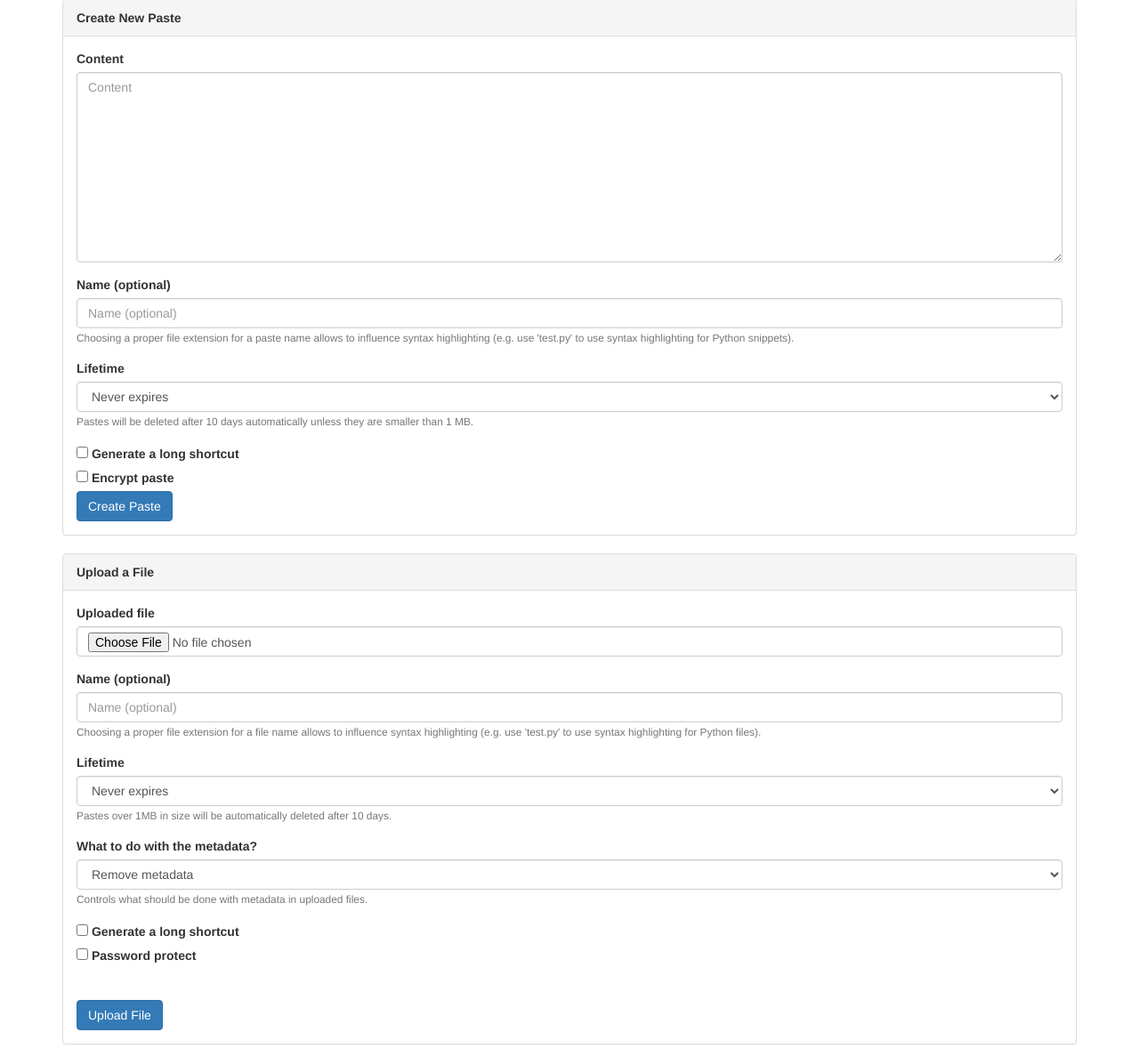
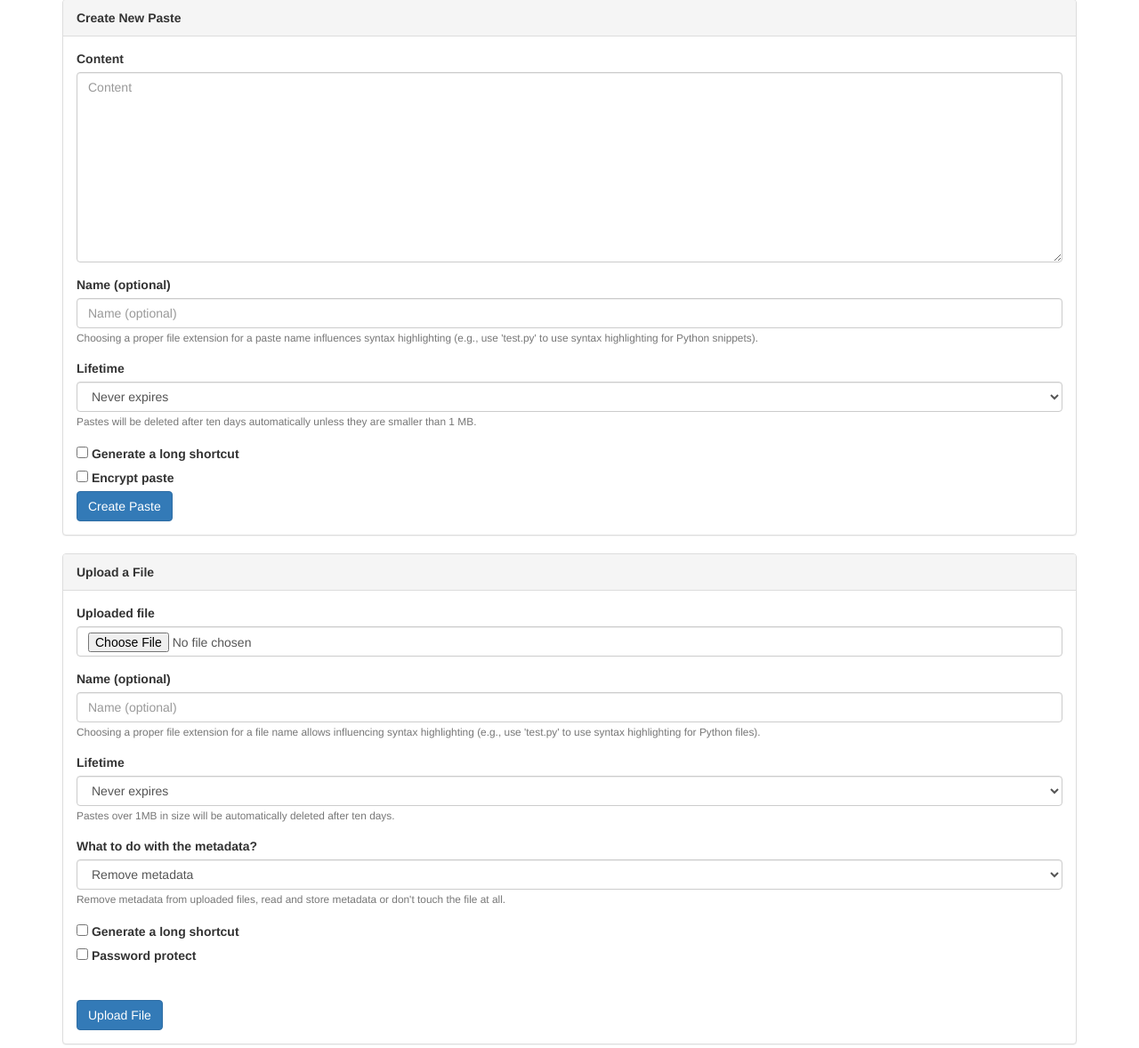
Before and after one commit to takeshixx/kleber, a Django app: page / in a window 1280 px wide. Shown: the part 73-1251 px from the top of the page at 89% size. Run offline with Django 3.2, Linux system fonts and the light colour scheme; the visitor is signed in with stand-in values (Sample User, id 1); data that the repository does not hold is empty; some libraries are stand-ins or nearby versions; some web fonts are replaced.

Commit message:
Updated texts

```diff
--- a/web/forms.py
+++ b/web/forms.py
@@ -25,25 +25,25 @@ MAX_UPLOAD_SIZE = 262144000 # 250 MB
 class CreatePasteForm(forms.ModelForm):
     name = forms.CharField(label=_('Name (optional)'),
                            required=False,
-                           help_text=_('Choosing a proper file extension for a paste name allows '
-                                       'to influence syntax highlighting (e.g. use \'test.py\' '
+                           help_text=_('Choosing a proper file extension for a paste name '
+                                       'influences syntax highlighting (e.g., use \'test.py\' '
                                        'to use syntax highlighting for Python snippets).'))
     lifetime = forms.ChoiceField(choices=LIFETIMES,
                                  widget=forms.Select(),
                                  required=True,
-                                 help_text='Pastes will be deleted after 10 days automatically unless they are smaller than 1 MB.')
+                                 help_text='Pastes will be deleted after ten days automatically unless they are smaller than 1 MB.')
     secure_shortcut = forms.BooleanField(required=False,
                                     label=_('Generate a long shortcut'),
                                     help_text=_('Longer shortcuts will be harder to guess. So with '
-                                                'this option it will be harder to find this upload '
+                                                'this option, it will be harder to find this upload '
                                                 'by guessing URLs.'))
     is_encrypted = forms.BooleanField(required=False,
                                       label=_('Encrypt paste'),
-                                      help_text=_('The content of pastes will be encrypted in on '
-                                                  'the client side. The key will only be available '
+                                      help_text=_('The content of pastes will be encrypted on '
+                                                  'the client-side. The key will only be available '
                                                   'in the URL and will never be sent to the server. '
-                                                  'Make sure to copy the link with the key or else '
-                                                  'the content will not be accessible in clear!'))
+                                                  'Make sure to copy the link with the key, or else '
+                                                  'the content will not be accessible in the clear!'))
 
     class Meta:
         model = Paste
@@ -87,28 +87,28 @@ class UploadFileForm(forms.ModelForm):
     name = forms.CharField(label=_('Name (optional)'),
                            required=False,
                            help_text=_('Choosing a proper file extension for a file name allows '
-                                       'to influence syntax highlighting (e.g. use \'test.py\' '
+                                       'influencing syntax highlighting (e.g., use \'test.py\' '
                                        'to use syntax highlighting for Python files).'))
     remove_meta = forms.ChoiceField(choices=[(2, 'Remove metadata'),
                                              (1, 'Do not remove metadata'),
                                              (0, 'Do not touch this file')],
                                     label=_('What to do with the metadata?'),
-                                    help_text=_('Controls what should be done with metadata in '
-                                                'uploaded files.'),
+                                    help_text=_('Remove metadata from uploaded files, read and store metadata '
+                                                'or don\'t touch the file at all.'),
                                     widget=forms.Select(),
                                     required=True)
     lifetime = forms.ChoiceField(choices=LIFETIMES,
                                  widget=forms.Select(),
                                  required=True,
-                                 help_text='Pastes over 1MB in size will be automatically deleted after 10 days.')
+                                 help_text='Pastes over 1MB in size will be automatically deleted after ten days.')
     secure_shortcut = forms.BooleanField(required=False,
                                     label=_('Generate a long shortcut'),
                                     help_text=_('Longer shortcuts will be harder to guess. So with '
-                                                'this option it will be harder to find this upload '
+                                                'this option, it will be harder to find this upload '
                                                 'by guessing URLs.'))
     password_protect = forms.BooleanField(required=False,
                                           label=_('Password protect'),
-                                          help_text=_('Password protected uploads will only be accessible '
+                                          help_text=_('Password-protected uploads will only be accessible '
                                                       'for users that have access to the password.'),
                                           widget=forms.CheckboxInput(attrs={'onclick': 'return protect()'}))
     password = forms.CharField(required=False,
--- a/web/templates/account/password_reset_from_key_done.html
+++ b/web/templates/account/password_reset_from_key_done.html
@@ -1,6 +1,6 @@
 {% extends "account/base.html" %}
+{% load i18n %}
 
-{% load i18n %}
 {% block head_title %}{% trans "Change Password" %}{% endblock %}
 
 {% block content %}
--- a/web/templates/account/signup_closed.html
+++ b/web/templates/account/signup_closed.html
@@ -1,5 +1,4 @@
 {% extends "account/base.html" %}
-
 {% load i18n %}
 
 {% block head_title %}{% trans "Sign Up Closed" %}{% endblock %}
--- a/web/templates/account/verification_sent.html
+++ b/web/templates/account/verification_sent.html
@@ -1,5 +1,4 @@
 {% extends "account/base.html" %}
-
 {% load i18n %}
 
 {% block head_title %}{% trans "Verify Your E-mail Address" %}{% endblock %}
--- a/web/templates/account/verified_email_required.html
+++ b/web/templates/account/verified_email_required.html
@@ -1,5 +1,4 @@
 {% extends "account/base.html" %}
-
 {% load i18n %}
 
 {% block head_title %}{% trans "Verify Your E-mail Address" %}{% endblock %}
--- a/web/templates/cli.html
+++ b/web/templates/cli.html
@@ -5,7 +5,7 @@
 
 {% block content %}
 <h1>CLI</h1>
-<p>Kleber provides an official client which allows pastes and uploads from the command line. The main purpose is to provide a command line interface where the basic API features are implemented. Uploading of pure text as well as data/binary is supported from either files or STDIN.</p>
+<p>Kleber provides an official client which allows pastes and uploads from the command line. The primary purpose is to provide a command-line interface where the basic API features are implemented. Uploading of pure text as well as data/binary is supported from either files or STDIN.</p>
 
 <h2>Get It!</h2>
 <p>The sources of the Kleber CLI are available on <a href="https://github.com/takeshixx/kleber-cli">GitHub</a>. There is also a <a href="https://aur.archlinux.org/packages/kleber-git">kleber-git</a> package available in the Arch User Repository (AUR).</p>
```
Also changed, not shown: web/templates/about.html (+7 -7 lines), web/templates/account/email.html (line endings or trailing spaces).
